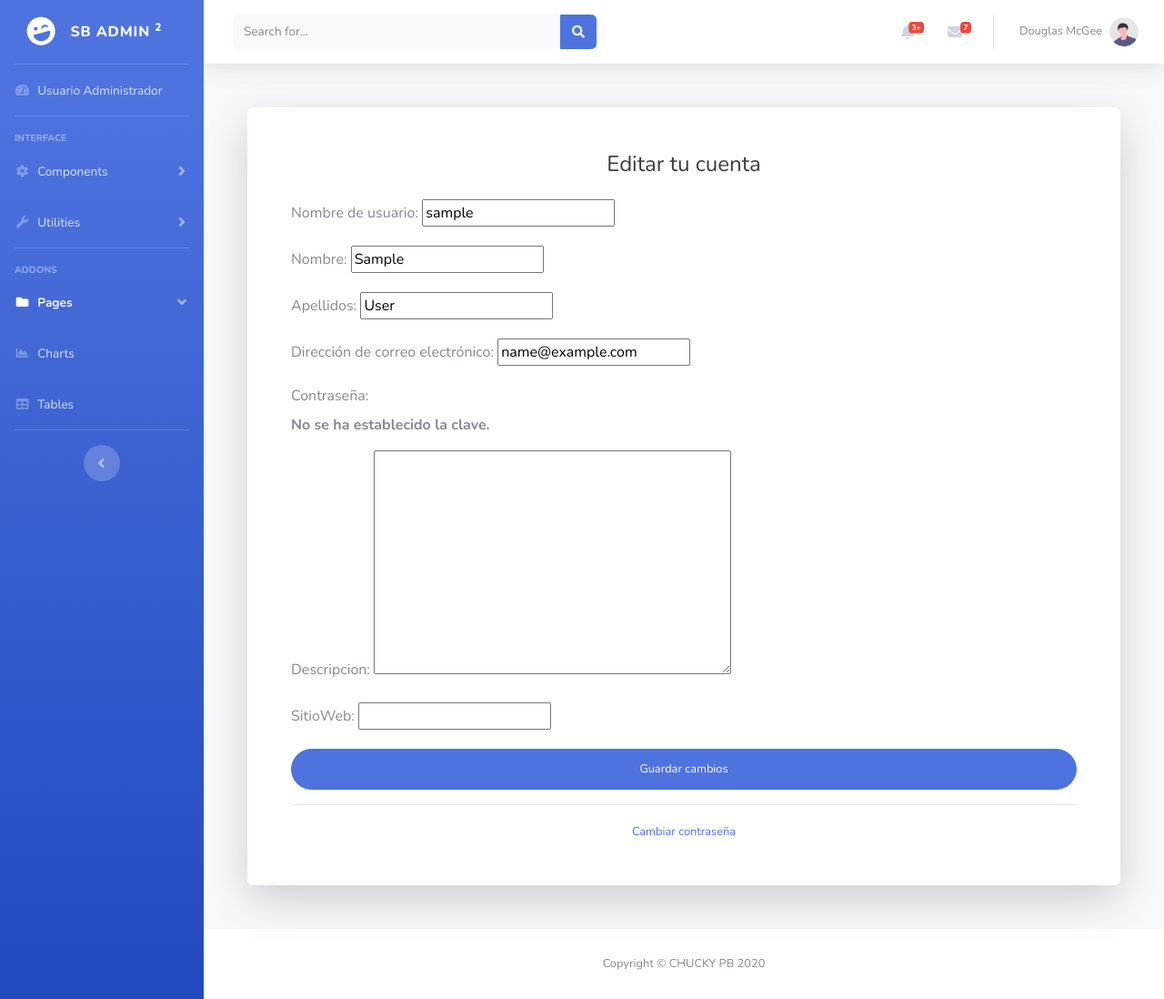
After one commit to devalexdiaz/BackEnd3, a Django app: page /editar-usuario/ in a window 1280 px wide. The commit adds this page. Shown: the whole page at 91% size. Run offline with Django 4.2, Linux system fonts and the light colour scheme; the visitor is signed in with stand-in values (Sample User, id 1); some libraries are stand-ins or nearby versions.

Commit message:
Cambios esteticos y funcionalidad para ver y editar perfil de usuario

```diff
--- a/gestorUser/forms.py
+++ b/gestorUser/forms.py
@@ -1,5 +1,5 @@
 from django import forms
-from django.contrib.auth.forms import UserCreationForm
+from django.contrib.auth.forms import UserCreationForm, UserChangeForm
 from django.contrib.auth.models import User
 from .models import Usuario
 
@@ -12,3 +12,15 @@ class SignUpForm(UserCreationForm):
     class Meta:
         model = User
         fields = ('username', 'first_name', 'last_name', 'email', 'password1', 'password2', 'is_admin')
+
+
+
+class UsuarioForm(UserChangeForm):
+    class Meta:
+        model = User
+        fields = ('username', 'first_name', 'last_name', 'email')
+
+class ExtendedUsuarioForm(forms.ModelForm):
+    class Meta:
+        model = Usuario
+        fields = ('descripcion', 'sitioWeb')
--- a/gestorUser/views.py
+++ b/gestorUser/views.py
@@ -5,7 +5,8 @@ from django.contrib.auth.models import User
 from .models import Usuario
 from .forms import SignUpForm
 from .decorators import admin_required
-
+from .forms import UsuarioForm
+from .forms import UsuarioForm, ExtendedUsuarioForm
 
 
 @login_required
@@ -22,6 +23,7 @@ def personasIndex(request):
 
 
 
+
 def signUp(request):
     form = SignUpForm()
     if request.method == 'POST':
@@ -29,20 +31,23 @@ def signUp(request):
         if form.is_valid():
             # Obtener el valor del checkbox
             is_admin = form.cleaned_data['is_admin']
-            # Crear usuario como superuser si el checkbox está marcado
+            # Crear usuario y asignar valor a is_superuser
             user = form.save(commit=False)
-            if is_admin:
-                user.is_superuser = True
-                user.is_staff = True
+            user.is_superuser = is_admin
+            user.is_staff = is_admin
             user.save()
+
+            # Crear o actualizar Usuario con is_admin
+            usuario, created = Usuario.objects.get_or_create(usuario=user)
+            usuario.is_admin = is_admin
+            usuario.save()
+
             return redirect('/')
         else:
             print(form.errors)
     return render(request, 'gestorUser/signUp.html', {'form': form})
 
 
-""" Agregar el formulario de panel sb2 """
-""" Agregar los campos faltantes que agregamos al modelo Usuario """
 
 
 def home(request):
@@ -74,3 +79,29 @@ def eliminar_usuario(request, usuario_id):
     usuario = get_object_or_404(User, pk=usuario_id)
     usuario.delete()
     return redirect('listar_usuarios')
+
+
+
+
+
+@login_required
+def editar_usuario(request):
+    if request.method == 'POST':
+        user_form = UsuarioForm(request.POST, instance=request.user)
+        usuario_form = ExtendedUsuarioForm(request.POST, instance=request.user.usuario)
+
+        if user_form.is_valid() and usuario_form.is_valid():
+            user_form.save()
+            usuario_form.save()
+            return redirect('ver_perfil')
+    else:
+        user_form = UsuarioForm(instance=request.user)
+        usuario_form = ExtendedUsuarioForm(instance=request.user.usuario)
+
+    return render(request, 'gestorUser/editar_usuario.html', {'user_form': user_form, 'usuario_form': usuario_form})
+
+
+
+@login_required
+def ver_perfil(request):
+    return render(request, 'gestorUser/ver_perfil.html', {'user': request.user})
--- a/inventarioVeterinariaBrianDiaz/urls.py
+++ b/inventarioVeterinariaBrianDiaz/urls.py
@@ -17,36 +17,50 @@ Including another URLconf
 from django.contrib import admin
 from django.urls import path, include
 from django.views.generic.base import TemplateView  # new
+
 from gestorUser.views import *
+from gestorProducts.views import *
 
-from gestorProducts.views import listar_categorias, crear_categoria, editar_categoria, eliminar_categoria, \
-    listar_productos, crear_producto, editar_producto, eliminar_producto
-
+### Me gusta trabajar con todas las url en este archivo ya que es mas rapido de encontrar un url, en caso de usar mas de uno suelo ocupar include
 
 """ Prueba para template  """
 #TemplateView.as_view(template_name="home.html")
 
 urlpatterns = [
+    ## Url de admin panel de django
     path('admin/', admin.site.urls),
+
+
+    ## Urls de web sin login
     path('', home, name="home"),
+    path('about/', about, name="about"),
+    path('servicios/', servicios, name="servicios"),
 
+
+    ## Urls de cuentas
     path('cuentas/', include("django.contrib.auth.urls")),
     path("dashboard/", personasIndex , name="dashboard"),
     path("signUp/", signUp , name="signUp"),
+    path('usuarios/', listar_usuarios, name='listar_usuarios'),
+    path('usuarios/eliminar/<int:usuario_id>/', eliminar_usuario, name='eliminar_usuario'),
 
-    path('about/', about, name="about"),
-    path('servicios/', servicios, name="servicios"),
 
+    ## Urls de categorias
     path('categorias/', listar_categorias, name='listar_categorias'),
     path('categorias/crear/', crear_categoria, name='crear_categoria'),
     path('categorias/editar/<int:categoria_id>/', editar_categoria, name='editar_categoria'),
     path('categorias/eliminar/<int:categoria_id>/', eliminar_categoria, name='eliminar_categoria'),
 
+    ## Urls de productos
     path('productos/', listar_productos, name='listar_productos'),
     path('productos/crear/', crear_producto, name='crear_producto'),
     path('productos/editar/<int:producto_id>/', editar_producto, name='editar_producto'),
     path('productos/eliminar/<int:producto_id>/', eliminar_producto, name='eliminar_producto'),
 
-    path('usuarios/', listar_usuarios, name='listar_usuarios'),
-    path('usuarios/eliminar/<int:usuario_id>/', eliminar_usuario, name='eliminar_usuario'),
+
+    ## Url para gestionar mi perfil de usuario
+    path('editar-usuario/', editar_usuario, name='editar_usuario'),
+    path('ver-perfil/', ver_perfil, name='ver_perfil'),
+
+
 ]
--- a/templates/base.html
+++ b/templates/base.html
@@ -66,7 +66,7 @@
             <footer class="sticky-footer bg-white">
                 <div class="container my-auto">
                     <div class="copyright text-center my-auto">
-                        <span>Copyright &copy; Your Website 2020</span>
+                        <span>Copyright &copy; CHUCKY PB 2020</span>
                     </div>
                 </div>
             </footer>
--- a/templates/gestorProducts/listar_categorias.html
+++ b/templates/gestorProducts/listar_categorias.html
@@ -1,8 +1,9 @@
 {% extends 'base.html' %}
 
 {% block content %}
+  <div class="container mt-4">
     <h2>Listado de Categorías</h2>
-  <table id="categoriasTable" class="display">
+    <table id="categoriasTable" class="table table-striped table-bordered">
       <thead>
         <tr>
           <th>Nombre</th>
@@ -23,6 +24,8 @@
     </table>
     <a href="{% url 'crear_categoria' %}" class="btn btn-success">Crear nueva categoría</a>
     <a href="{% url 'listar_productos' %}" class="btn btn-primary">Ver Productos</a>
+  </div>
+
   <script>
     $(document).ready(function() {
       $('#categoriasTable').DataTable();
--- a/templates/gestorProducts/listar_productos_user.html
+++ b/templates/gestorProducts/listar_productos_user.html
@@ -1,8 +1,9 @@
 {% extends 'base.html' %}
 
 {% block content %}
+  <div class="container mt-4">
     <h2>Listado de Productos</h2>
-  <table id="productosTable" class="display">
+    <table id="productosTable" class="table table-striped table-bordered">
       <thead>
         <tr>
           <th>Nombre</th>
@@ -19,13 +20,13 @@
             <td>{{ producto.categoria.nombre }}</td>
             <td>
               <a href="{% url 'editar_producto' producto.id %}" class="btn btn-warning">Editar</a>
-
             </td>
           </tr>
         {% endfor %}
       </tbody>
     </table>
     <a href="{% url 'crear_producto' %}" class="btn btn-success">Crear nuevo producto</a>
+  </div>
 
   <script>
     $(document).ready(function() {
--- /dev/null
+++ b/templates/gestorUser/editar_usuario.html
@@ -0,0 +1,51 @@
+{% extends 'base.html' %}
+
+{% block content %}
+  <div class="container">
+    <div class="card o-hidden border-0 shadow-lg my-5">
+      <div class="card-body p-0">
+        <div class="row">
+          <div class="col-lg-12">
+            <div class="p-5">
+              <div class="text-center">
+                <h1 class="h4 text-gray-900 mb-4">Editar tu cuenta</h1>
+              </div>
+              <form class="user" method="post">
+                {% csrf_token %}
+                {{ user_form.non_field_errors }}
+                {% for field in user_form %}
+                  <div class="form-group">
+                    {{ field.label_tag }}
+                    {{ field }}
+                    {% if field.errors %}
+                      <small class="text-danger">{{ field.errors }}</small>
+                    {% endif %}
+                  </div>
+                {% endfor %}
+
+                {{ usuario_form.non_field_errors }}
+                {% for field in usuario_form %}
+                  <div class="form-group">
+                    {{ field.label_tag }}
+                    {{ field }}
+                    {% if field.errors %}
+                      <small class="text-danger">{{ field.errors }}</small>
+                    {% endif %}
+                  </div>
+                {% endfor %}
+
+                <button class="btn btn-primary btn-user btn-block" type="submit">
+                  Guardar cambios
+                </button>
+              </form>
+              <hr>
+              <div class="text-center">
+                <a class="small" href="{% url 'password_change' %}">Cambiar contraseña</a>
+              </div>
+            </div>
+          </div>
+        </div>
+      </div>
+    </div>
+  </div>
+{% endblock %}
--- a/templates/gestorUser/signUp.html
+++ b/templates/gestorUser/signUp.html
@@ -25,7 +25,7 @@
 
 </head>
 
-<body class="bg-gradient-primary">
+<body class="bg-gradient-secondary">
 
     <div class="container">
 
--- a/templates/menus/sidebarAdmin.html
+++ b/templates/menus/sidebarAdmin.html
@@ -1,7 +1,7 @@
 <ul class="navbar-nav bg-gradient-primary sidebar sidebar-dark accordion" id="accordionSidebar">
 
     <!-- Sidebar - Brand -->
-    <a class="sidebar-brand d-flex align-items-center justify-content-center" href="index.html">
+    <a class="sidebar-brand d-flex align-items-center justify-content-center" href="{% url 'dashboard' %}">
         <div class="sidebar-brand-icon rotate-n-15">
             <i class="fas fa-laugh-wink"></i>
         </div>
@@ -13,7 +13,7 @@
 
     <!-- Nav Item - Dashboard -->
     <li class="nav-item">
-        <a class="nav-link" href="index.html">
+        <a class="nav-link" href="{% url 'dashboard' %}">
             <i class="fas fa-fw fa-tachometer-alt"></i>
             <span>Usuario Administrador</span></a>
     </li>
@@ -36,8 +36,8 @@
         <div id="collapseTwo" class="collapse" aria-labelledby="headingTwo" data-parent="#accordionSidebar">
             <div class="bg-white py-2 collapse-inner rounded">
                 <h6 class="collapse-header">Custom Components:</h6>
-                <a class="collapse-item" href="buttons.html">Buttons</a>
-                <a class="collapse-item" href="cards.html">Cards</a>
+                <a class="collapse-item" href="#">Buttons</a>
+                <a class="collapse-item" href="#">Cards</a>
             </div>
         </div>
     </li>
@@ -53,10 +53,10 @@
             data-parent="#accordionSidebar">
             <div class="bg-white py-2 collapse-inner rounded">
                 <h6 class="collapse-header">Custom Utilities:</h6>
-                <a class="collapse-item" href="utilities-color.html">Colors</a>
-                <a class="collapse-item" href="utilities-border.html">Borders</a>
-                <a class="collapse-item" href="utilities-animation.html">Animations</a>
-                <a class="collapse-item" href="utilities-other.html">Other</a>
+                <a class="collapse-item" href="#">Colors</a>
+                <a class="collapse-item" href="#">Borders</a>
+                <a class="collapse-item" href="#">Animations</a>
+                <a class="collapse-item" href="#">Other</a>
             </div>
         </div>
     </li>
--- a/templates/menus/topbar.html
+++ b/templates/menus/topbar.html
@@ -172,23 +172,18 @@
             <a class="nav-link dropdown-toggle" href="#" id="userDropdown" role="button"
                 data-toggle="dropdown" aria-haspopup="true" aria-expanded="false">
                 <span class="mr-2 d-none d-lg-inline text-gray-600 small">Douglas McGee</span>
-                <img class="img-profile rounded-circle"
-                    src="{% static "img/undraw_profile.svg"%}"">
+                <img class="img-profile rounded-circle" src="{% static "img/undraw_profile.svg"%}">
             </a>
             <!-- Dropdown - User Information -->
             <div class="dropdown-menu dropdown-menu-right shadow animated--grow-in"
                 aria-labelledby="userDropdown">
-                <a class="dropdown-item" href="#">
+                <a class="dropdown-item" href="{% url 'ver_perfil' %}">
                     <i class="fas fa-user fa-sm fa-fw mr-2 text-gray-400"></i>
                     Profile
                 </a>
-                <a class="dropdown-item" href="#">
+                <a class="dropdown-item" href="{% url 'editar_usuario' %}">
                     <i class="fas fa-cogs fa-sm fa-fw mr-2 text-gray-400"></i>
-                    Settings
-                </a>
-                <a class="dropdown-item" href="#">
-                    <i class="fas fa-list fa-sm fa-fw mr-2 text-gray-400"></i>
-                    Activity Log
+                    Editar Perfil
                 </a>
                 <div class="dropdown-divider"></div>
                 <a class="dropdown-item" href="#" data-toggle="modal" data-target="#logoutModal">
```
Also changed, not shown: templates/gestorProducts/crear_categoria.html (+12 -8 lines), templates/gestorProducts/crear_producto.html (+17 -6 lines), templates/gestorProducts/editar_categoria.html (+15 -8 lines), templates/gestorProducts/editar_producto.html (+17 -6 lines), templates/gestorProducts/listar_productos.html (+6 -1 lines), templates/gestorUser/dashboardStaff.html (deleted, +0 -7 lines), templates/gestorUser/dashboardUser.html (+21 -2 lines), templates/gestorUser/ver_perfil.html (added, +30 -0 lines), templates/menus/sidebarUSer.html (+8 -8 lines), templates/registration/login.html (+10 -2 lines). Lines whose indentation alone changed are shown as unchanged.
